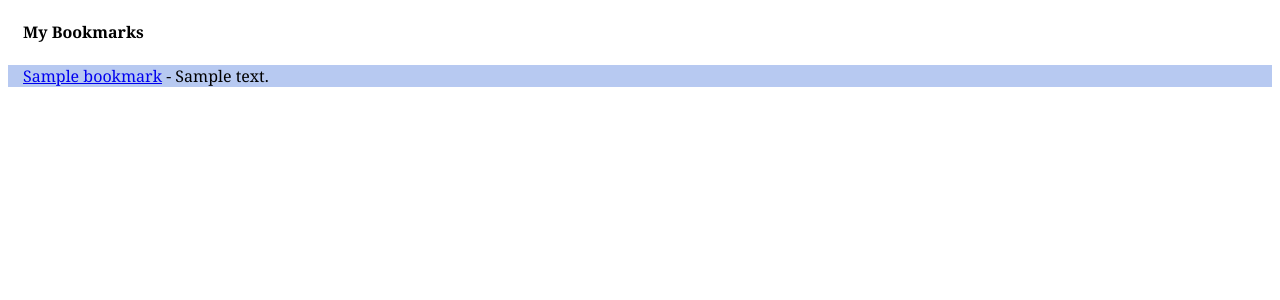
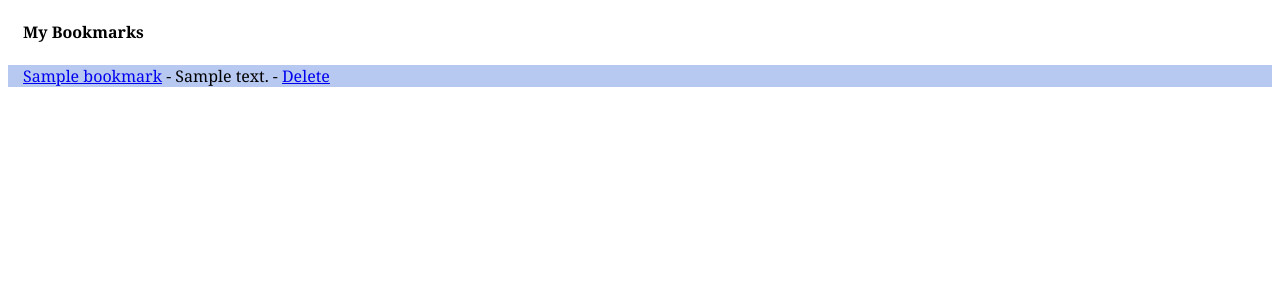
Before and after one commit to TMDStudios/neo_rolodex, a Flask app: page /bookmarks_frame/ in a window 1280 px wide. Shown: the top 300 px of the page. Run offline with Flask 2, Linux system fonts and the light colour scheme; a user stored in the database is signed in; tables that the repository leaves empty hold one stand-in row (values such as "Sample post").

Commit message:
Bookmarks can now be deleted

```diff
--- a/app/templates/bookmarks_frame.html
+++ b/app/templates/bookmarks_frame.html
@@ -10,7 +10,7 @@
 <body>
     <h4 class="bookmarks">My Bookmarks</h4>
     {% for bookmark in bookmarks %}
-    <p class="bookmarks bookmark"><a href="{{ bookmark.url }}">{{ bookmark.name }}</a> - {{ bookmark.description }}</p>
+    <p class="bookmarks bookmark"><a href="{{ bookmark.url }}">{{ bookmark.name }}</a> - {{ bookmark.description }} - <a href="/delete_bookmark/{{ bookmark.id }}">Delete</a></p>
     {% endfor %}
 </body>
 </html>
--- a/app/views.py
+++ b/app/views.py
@@ -115,6 +115,17 @@ def bookmarks_frame():
     bookmarks = Bookmark.query.order_by(Bookmark.date_created).all()
     return render_template('bookmarks_frame.html', bookmarks=bookmarks)
 
+@app.route('/delete_bookmark/<int:id>')
+def delete_bookmark(id):
+    bookmark_to_delete = Bookmark.query.get_or_404(id)
+
+    try:
+        db.session.delete(bookmark_to_delete)
+        db.session.commit()
+        return redirect('/bookmarks_frame/')
+    except:
+        return 'Unable to delete bookmark'
+
 @app.route('/contacts/', methods=['POST', 'GET'])
 @login_required
 def contacts():
```
